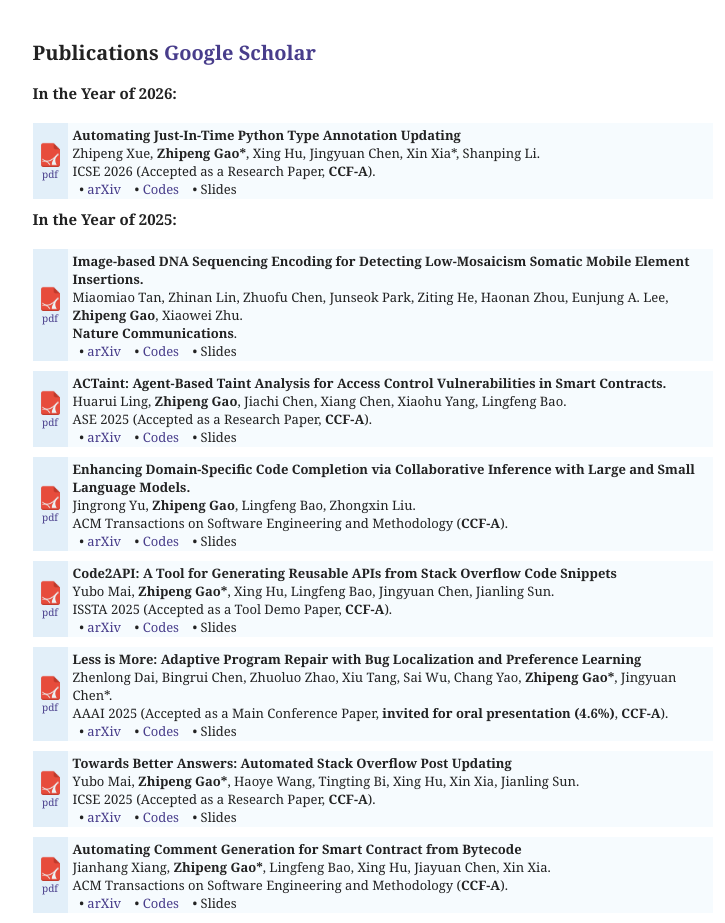
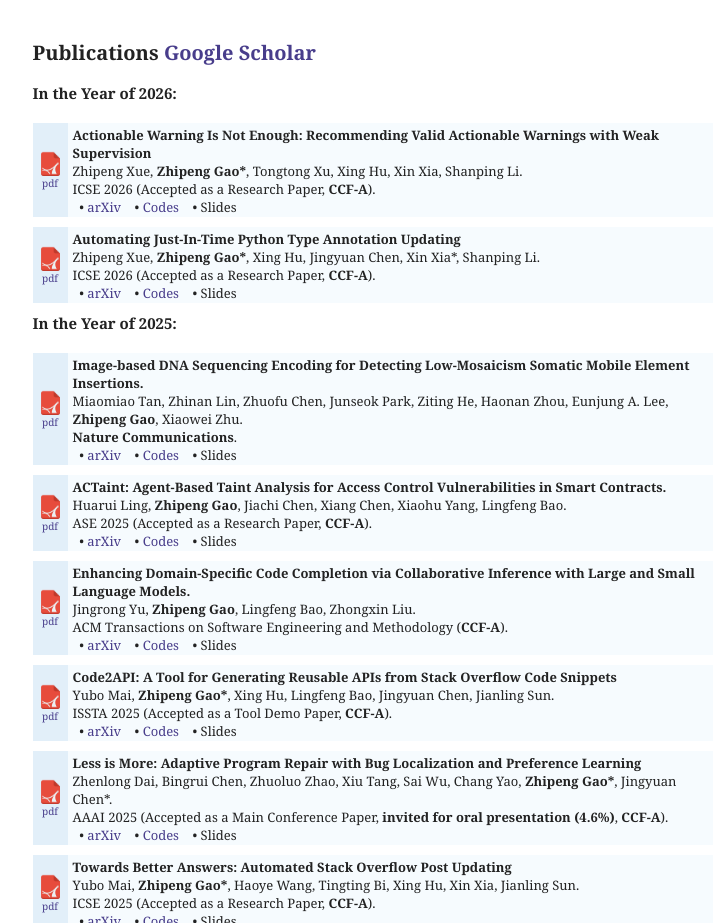
Before and after one commit to zpgao/zpgao.github.io, a plain HTML site: page index.html in a window 1280 px wide. Shown: the part 1107-2030 px from the top of the page, without its empty margins (144-869 px from the left). Drawn offline with Linux system fonts and the light colour scheme.

Commit message:
Update index.html

```diff
--- a/index.html
+++ b/index.html
@@ -214,6 +214,21 @@ Multi-modal Data Analysis" </font> </br>
 </br>
 
 <b> In the Year of 2026: </b> </br></br>
+
+<table>
+  <tbody>
+  <tr>
+    <td class="left"><a href="#" target="_blank"><img src="./images/pdf.png" width="25" height="25"><br>pdf</a></td>
+    <td><span class="title">Actionable Warning Is Not Enough: Recommending Valid Actionable Warnings with Weak Supervision</span>
+      <br>Zhipeng Xue, <b>Zhipeng Gao*</b>, Tongtong Xu, Xing Hu, Xin Xia, Shanping Li.
+    <br>ICSE 2026 (Accepted as a Research Paper, <b>CCF-A</b>).
+    <br>&nbsp;&nbsp;&bull; <a href="#" target="_blank">arXiv</a> &nbsp;&nbsp;
+              &bull; <a href="" target="_blank">Codes</a> &nbsp;&nbsp;
+                    &bull; Slides &nbsp;&nbsp;
+  </td>
+  </tr>
+ </tbody>
+</table>
 
 <table>
   <tbody>
```
